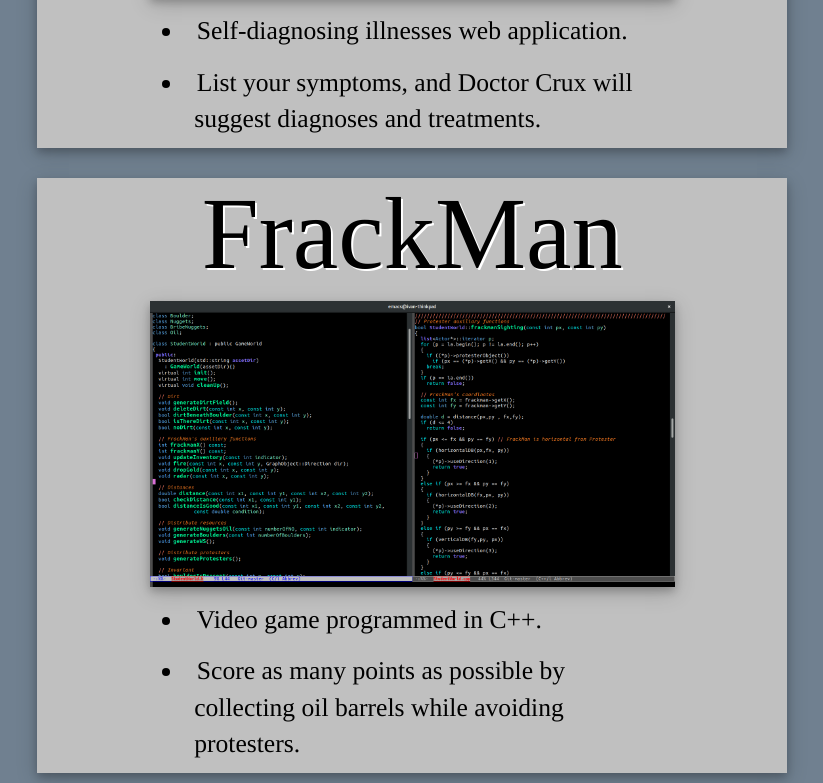
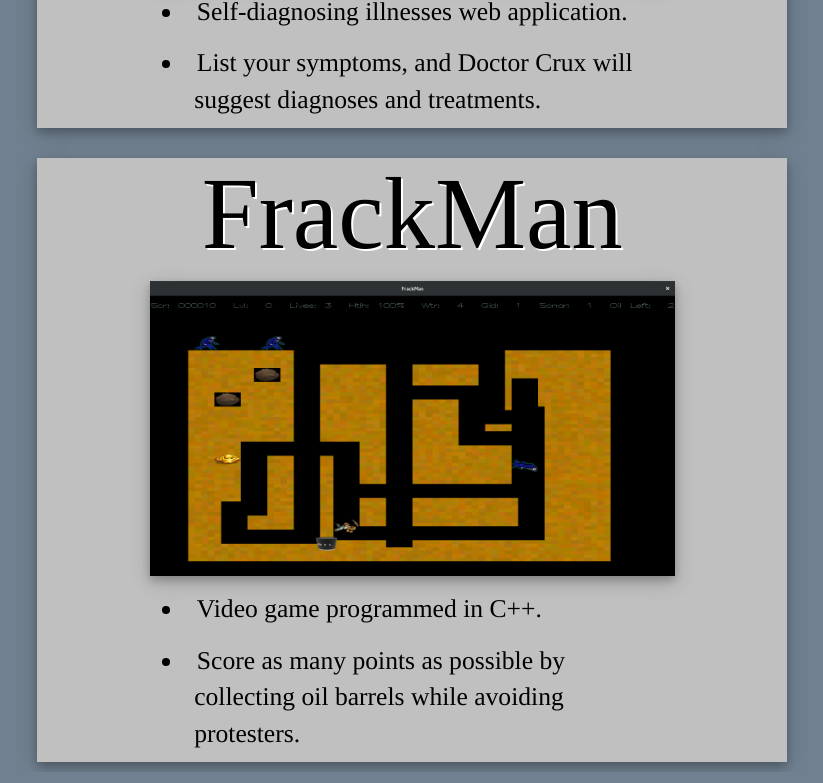
Before and after one commit to ivanmanan/Personal-Website, a React (Create React App) app: page / in a window 1280 px wide. Shown: the part 1248-2031 px from the top of the page, without its empty margins (215-1038 px from the left). Built offline with nearby package versions, Linux system fonts and the light colour scheme.

Commit message:
Uploading new images

```diff
--- a/src/App.jsx
+++ b/src/App.jsx
@@ -41,7 +41,7 @@ class App extends Component {
 	    {
 		    title: "FrackMan",
 		    // Must take photo of the FrackMan video game on Visual Studio
-		    photo: "/images/emacs_display.png",
+		    photo: "/images/FrackMan.png",
 		    link: "https://github.com/ivanmanan/FrackMan",
 		    overview: "Video game programmed in C++.",
 		    info: "Score as many points as possible by collecting oil barrels while avoiding protesters.",
```
Also changed, not shown: public/images/Crux.png, public/images/FrackMan.png (added).
